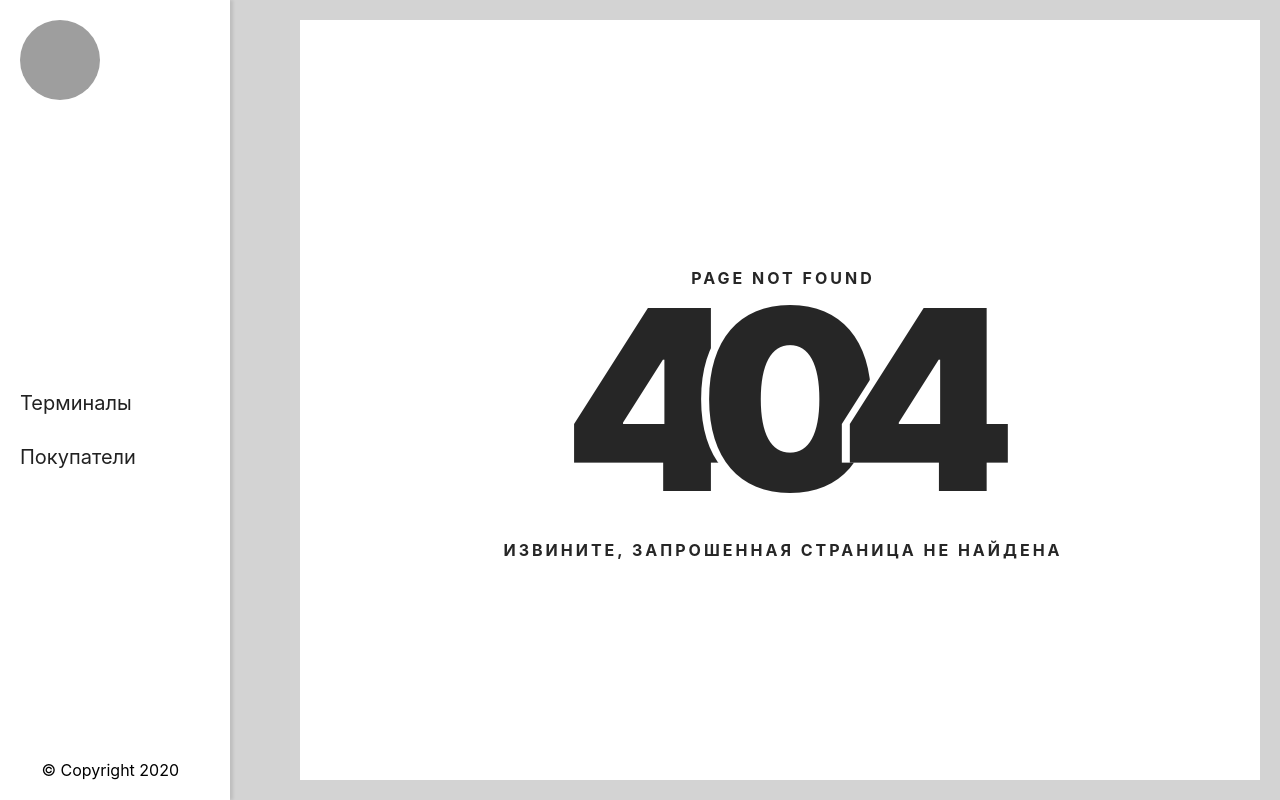
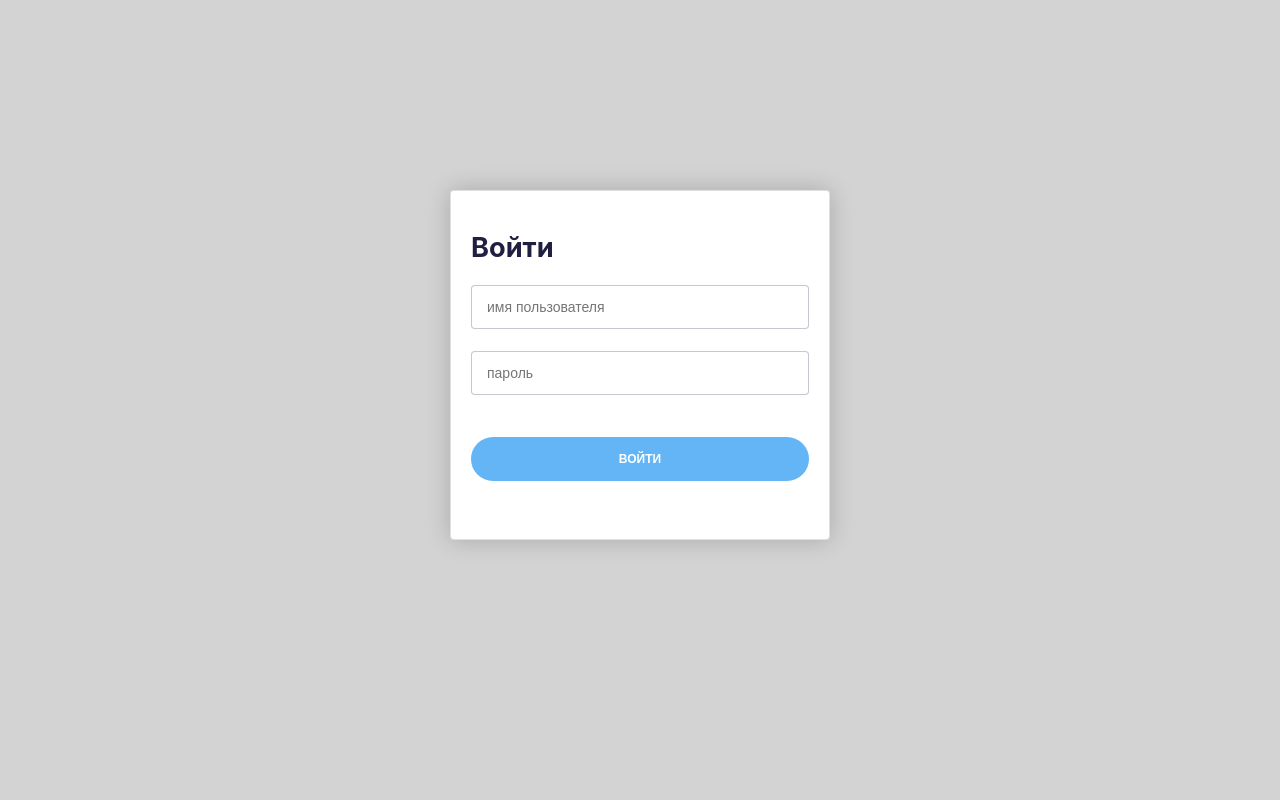
Before and after one commit to mefistodevelop/react-task, a React (Create React App) app: page / in a window 1280 px wide. Before the commit this address led to /404. Built offline with nearby package versions, Linux system fonts and the light colour scheme; grey boxes are pictures that could not be loaded.

Commit message:
feat: add login page

```diff
--- a/package.json
+++ b/package.json
@@ -7,6 +7,8 @@
     "@testing-library/jest-dom": "^4.2.4",
     "@testing-library/react": "^9.3.2",
     "@testing-library/user-event": "^7.1.2",
+    "axios": "^0.20.0",
+    "formik": "^2.1.5",
     "material-table": "^1.68.1",
     "node-sass": "^4.14.1",
     "react": "^16.13.1",
--- a/src/App.js
+++ b/src/App.js
@@ -9,10 +9,15 @@ import { Buyers } from './pages/Buyers/Buyers';
 import { Buyer } from './pages/Buyer/Buyer';
 import { BuyersState } from './state/BuyersState';
 import { ErrorPage } from './pages/ErrorPage/ErrorPage';
+import { LoginPage } from './pages/LoginPage/LoginPage';
+import { useAppData } from './state/AppState';
 
 function App() {
   const [isSidebarVisible, setIsVisible] = useState(false);
+  const { isAuthorized } = useAppData();
+
   const modificator = isSidebarVisible ? 'App__sidebar-wrapper_visible' : '';
+  const hideSidebar = !isAuthorized ? 'App__sidebar-wrapper_hidden' : '';
 
   const toggleVisibility = () => {
     setIsVisible(!isSidebarVisible);
@@ -22,7 +27,7 @@ function App() {
     <TerminalsState>
       <BuyersState>
         <div className="App">
-          <div className={`App__sidebar-wrapper ${modificator}`}>
+          <div className={`App__sidebar-wrapper ${modificator} ${hideSidebar}`}>
             <div className={`App__sidebar`}>
               <Sidebar />
             </div>
@@ -31,6 +36,7 @@ function App() {
 
           <main className="App__content">
             <Switch>
+              <Route exact path="/" render={() => <LoginPage />} />
               <Route path="/terminals" render={() => <Terminals />} />
               <Route exact path="/buyers/" render={() => <Buyers />} />
               <Route path="/buyers/:id" render={() => <Buyer />} />
--- a/src/App.scss
+++ b/src/App.scss
@@ -12,7 +12,9 @@
     width: 100%;
     transition: transform .7s;
 
-
+    &_hidden {
+      display: none;
+    }
 
     @media (max-width: 998px) {
       position: absolute;
@@ -29,7 +31,6 @@
     margin-right: 1rem;
     max-width: 23rem;
     width: 100%;
-    background-color: lightgreen;
     height: 100%;
     transition: transform .7s;
   }
--- /dev/null
+++ b/src/api/api.js
@@ -0,0 +1,13 @@
+import axios from 'axios';
+
+const instance = axios.create({
+  baseURL: 'https://api.github.com/users/',
+});
+
+export const api = {
+  getUser(name) {
+    return (
+      instance.get(name)
+    );
+  },
+};
--- a/src/index.js
+++ b/src/index.js
@@ -4,10 +4,13 @@ import './index.scss';
 import App from './App';
 import * as serviceWorker from './serviceWorker';
 import { BrowserRouter } from 'react-router-dom';
+import { AppState } from './state/AppState';
 
 ReactDOM.render(
   <BrowserRouter>
-    <App />
+    <AppState>
+      <App />
+    </AppState>
   </BrowserRouter>,
   document.getElementById('root')
 );
--- /dev/null
+++ b/src/pages/LoginPage/LoginPage.jsx
@@ -0,0 +1,92 @@
+import React from 'react';
+import './LoginPage.scss';
+import { useAppData } from '../../state/AppState';
+import { useFormik } from 'formik';
+import { Redirect } from 'react-router-dom';
+
+export function LoginPage() {
+  const { getUserData, isAuthorized } = useAppData();
+
+  const validate = values => {
+    const errors = {};
+    if (!values.login) {
+      errors.login = 'Необходимо заполнить это поле';
+    }
+
+    if (!values.password) {
+      errors.password = 'Необходимо заполнить это поле';
+    } else if (values.password.length < 8) {
+      errors.password ='пароль должен быть не меньше 8 символов'
+    }
+     else if (!/^(?=.*[a-z])(?=.*[A-Z])(?=.*\d)[a-zA-Z\d]{8,}$/.test(values.password)) {
+      errors.password ='пароль должен состоять из цифр, латинских строчных и прописных букв'
+    }
+
+    return errors;
+  };
+
+
+  const formik = useFormik({
+    initialValues: {
+      login: '',
+      password: '',
+    },
+    validate,
+    onSubmit: async (values) => {
+      await getUserData(values.login);
+      if (!isAuthorized) {
+        formik.isValidating = false;
+        formik.errors.login = 'пользователь с таким именем не найден';
+        return;
+      }
+    },
+  });
+
+  const modificator = 'login-page__input_error';
+
+  return (
+    <>
+      {isAuthorized
+        ? <Redirect to="/terminals" />
+        :(
+          <div className="login-page">
+            <h1 className="login-page__title">Войти</h1>
+            <form className="login-page__form" onSubmit={formik.handleSubmit}>
+              <label className="login-page__label">
+                <input
+                  className={`login-page__input ${formik.errors.login ? modificator : ''}`}
+                  name="login"
+                  type="text"
+                  placeholder="имя пользователя"
+                  value={formik.values.login}
+                  onChange={formik.handleChange}
+                />
+                {formik.errors.login
+                  ? <small className="login-page__error-text">{formik.errors.login}</small>
+                  : null
+                }
+              </label>
+
+              <label className="login-page__label">
+                <input
+                  className={`login-page__input ${formik.errors.password ? modificator : ''}`}
+                  name="password"
+                  type="password"
+                  placeholder="пароль"
+                  value={formik.values.password}
+                  onChange={formik.handleChange}
+                />
+                {formik.errors.password
+                  ? <small  className="login-page__error-text">{formik.errors.password}</small>
+                  : null
+                }
+              </label>
+
+              <button className="login-page__button" type="submit">Войти</button>
+            </form>
+          </div>
+        )
+      }
+    </>
+  );
+}
--- /dev/null
+++ b/src/pages/LoginPage/LoginPage.scss
@@ -0,0 +1,83 @@
+.login-page {
+  position: relative;
+  top: 50%;
+  transform: translateY(-60%);
+  padding: 4rem 2rem;
+  width: 100%;
+  max-width: 38rem;
+  height: 100%;
+  height: 35rem;
+  background-color: #fff;
+  border: 1px solid rgba(0,0,0,.12);
+  box-shadow: 0 0 25px rgba(0,0,0,.2);
+  border-radius: 4px;
+
+  &__title {
+    margin: 0;
+    padding: 0;
+    margin-bottom: 2rem;
+    font-weight: 700;
+    font-size: 1.7em;
+    line-height: 1.25em;
+    color: #1f2041;
+  }
+
+  &__form {
+    display: flex;
+    flex-direction: column;
+    height: 100%;
+  }
+
+  &__label {
+    margin-bottom: 2rem;
+
+    &:last-of-type {
+      margin-bottom: 4rem;
+    }
+  }
+
+  &__input {
+    margin-bottom: .2rem;
+    width: 100%;
+    height: 44px;
+    padding-left: 15px;
+    padding-right: 12px;
+    border: 1px solid rgba(31,32,65,.25);
+    border-radius: 4px;
+    font-weight: 400;
+    font-size: 14px;
+    line-height: 24px;
+
+    &:hover {
+      border-color: rgba(31,32,65,.5);
+    }
+
+    &_error {
+      border-color: #ef5350;
+    }
+  }
+
+  &__error-text {
+    color: #ef5350;
+  }
+
+  &__button {
+    display: flex;
+    align-items: center;
+    justify-content: center;
+    margin: 0;
+    padding: 0 20px;
+    min-width: 60px;
+    height: 4.4rem;
+    border: none;
+    border-radius: 22px;
+    font-weight: 700;
+    font-size: 12px;
+    line-height: 12px;
+    text-transform: uppercase;
+    background: #64b5f6;
+    color: #fff;
+    text-align: center;
+    cursor: pointer;
+  }
+}
--- /dev/null
+++ b/src/state/AppState.jsx
@@ -0,0 +1,65 @@
+import React, { useReducer, useContext } from 'react';
+import { api } from '../api/api';
+
+const AppContext = React.createContext();
+export const useAppData = () => useContext(AppContext);
+
+
+const SET_AVATAR = 'SET_AVATAR';
+const SET_IS_AUTHORIZED = 'SET_IS_AUTHORIZED';
+
+const initialState = {
+  isAuthorized: false,
+  avatar: '',
+};
+
+const reducer = (state, action) => {
+  switch (action.type) {
+    case SET_AVATAR:
+      return {
+        ...state,
+        avatar: action.payload,
+      };
+
+    case SET_IS_AUTHORIZED:
+      return {
+        ...state,
+        isAuthorized: action.payload,
+      };
+    default:
+      return state;
+  }
+};
+
+export function AppState({ children }) {
+  const [state, dispatch] = useReducer(reducer, initialState);
+
+  const setAvatar = (avatar) => dispatch({ type: SET_AVATAR, payload: avatar });
+  const setIsAuthorized = (isAuthorized) =>
+    dispatch({ type: SET_IS_AUTHORIZED, payload: isAuthorized });
+
+  const getUserData = async (userName) => {
+    let userData;
+    try {
+      userData = await api.getUser(userName);
+
+      if (userData.status === 200) {
+        const avatar = userData.data.avatar_url;
+        setIsAuthorized(true);
+        setAvatar(avatar);
+      }
+    } catch (error) {
+      console.error(error);
+    }
+  };
+
+  return (
+    <AppContext.Provider value={{
+      getUserData,
+      avatar: state.avatar,
+      isAuthorized: state.isAuthorized,
+    }}>
+      {children}
+    </AppContext.Provider>
+  );
+}
```
Also changed, not shown: 1 other file (tests, documents, lock files or other folders).
